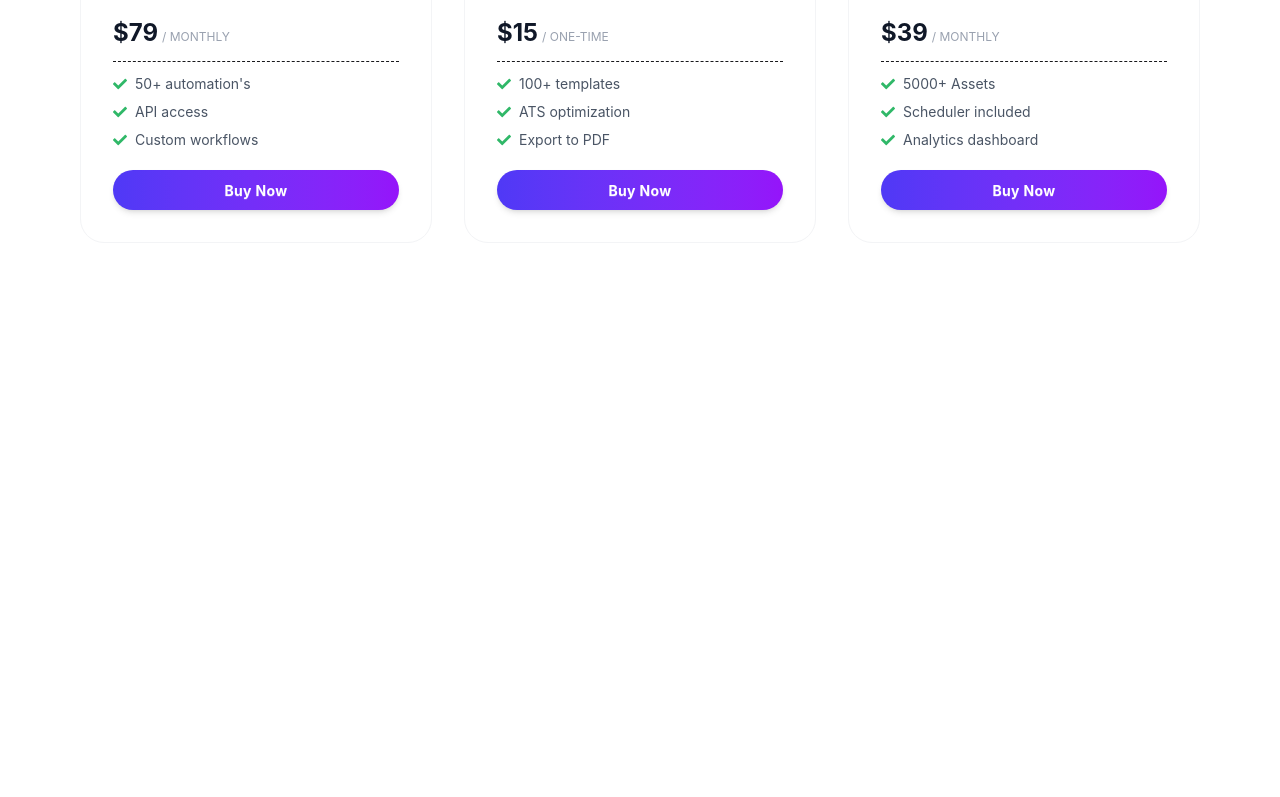
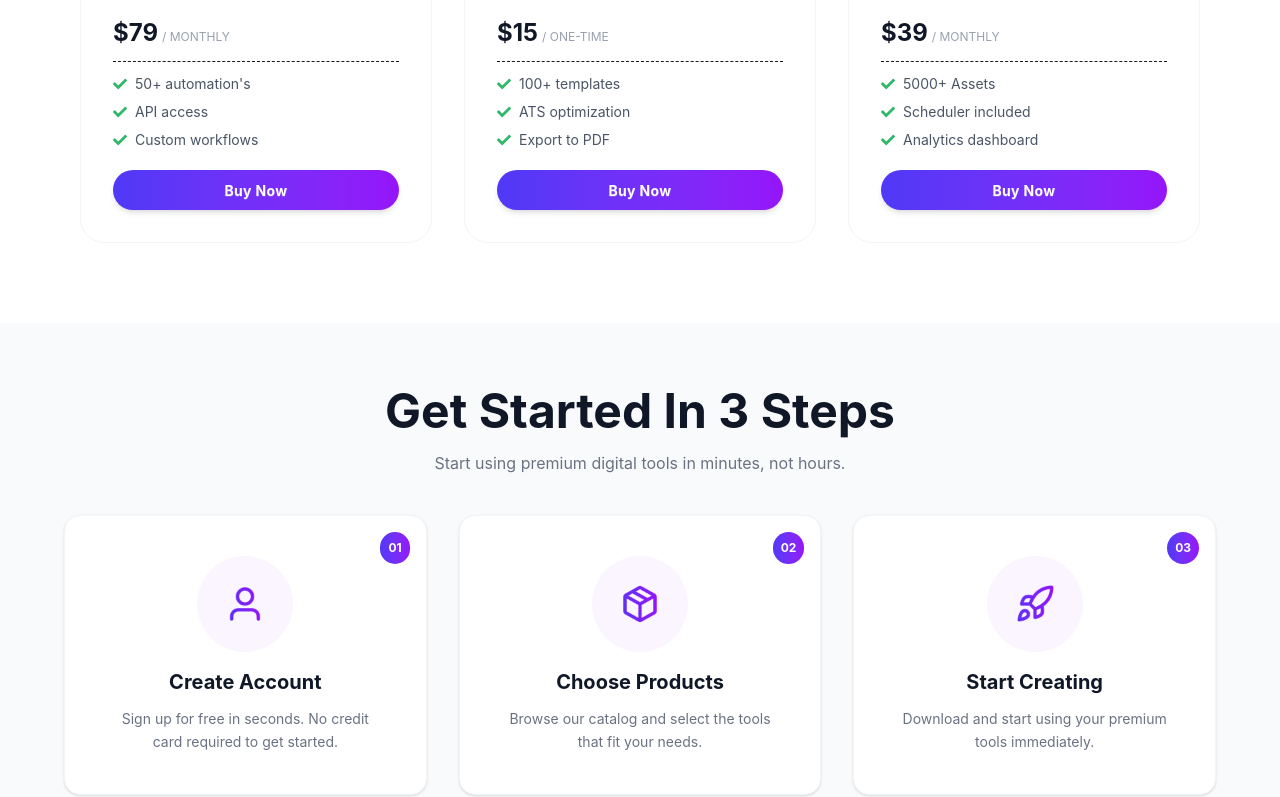
Before and after one commit to Redwanhossain200/digitools-website, a React (Vite) app: page / in a window 1280 px wide. Shown: the part 2000-2797 px from the top of the page. Before the commit the page ends 2323 px from the top, so only its background shows below. Built offline with nearby package versions, Linux system fonts and the light colour scheme.

Commit message:
steps section added

```diff
--- a/src/App.jsx
+++ b/src/App.jsx
@@ -5,6 +5,7 @@ import Navbar from './components/Navbar'
 import Header from './components/Header'
 import Stats from './components/Stats'
 import MainSection from './components/MainSection'
+import Steps from './components/Steps'
 import './App.css'
 
 function App() {
@@ -73,6 +74,8 @@ function App() {
         <Stats></Stats>
 
         <MainSection products={products} cart={cart} activeTab={activeTab} addedIds={addedIds} setActiveTab={setActiveTab} handleAddToCart={handleAddToCart} handleRemove={handleRemove} handleCheckout={handleCheckout} totalCost={totalCost} getTagStyles={getTagStyles}></MainSection>
+
+        <Steps></Steps>
       </div>
     </>
   )
--- /dev/null
+++ b/src/components/Steps.jsx
@@ -0,0 +1,32 @@
+import userIcon from '../assets/user.png';
+import packageIcon from '../assets/package.png';
+import rocketIcon from '../assets/rocket.png';
+
+const Steps = () => {
+  return (
+    <section id="steps" className="bg-[#F9FAFC] py-16 px-4">
+      <div className="max-w-6xl mx-auto text-center">
+        <h2 className="text-5xl font-bold text-gray-900 mb-4">Get Started In 3 Steps</h2>
+        <p className="text-gray-500 mb-10">Start using premium digital tools in minutes, not hours.</p>
+        <div className="grid grid-cols-1 md:grid-cols-3 gap-8">
+          {[
+            { img: userIcon, num: '01', title: 'Create Account', desc: 'Sign up for free in seconds. No credit card required to get started.' },
+            { img: packageIcon, num: '02', title: 'Choose Products', desc: 'Browse our catalog and select the tools that fit your needs.' },
+            { img: rocketIcon, num: '03', title: 'Start Creating', desc: 'Download and start using your premium tools immediately.' }
+          ].map((step, idx) => (
+            <div key={idx} className="relative bg-white p-10 rounded-2xl shadow-sm border border-gray-100 flex flex-col items-center group transition-all duration-300 hover:-translate-y-1 cursor-pointer hover:shadow-xl">
+              <span className="absolute top-4 right-4 bg-linear-to-r from-[#4F39F6] to-[#9514FA] text-white text-xs font-bold p-2 rounded-full transition-transform duration-300 group-hover:scale-110">{step.num}</span>
+              <div className="w-24 h-24 bg-purple-50 rounded-full flex items-center justify-center mb-4 transition-all duration-300 group-hover:bg-[#f0eeff]">
+                <img src={step.img} alt="" className="w-10 h-10 transition-transform duration-300 group-hover:rotate-12" />
+              </div>
+              <h3 className="text-xl font-bold text-gray-900 mb-3 group-hover:text-[#7F27FF] transition-colors">{step.title}</h3>
+              <p className="text-gray-500 text-sm leading-relaxed">{step.desc}</p>
+            </div>
+          ))}
+        </div>
+      </div>
+    </section>
+  );
+};
+
+export default Steps;
```
